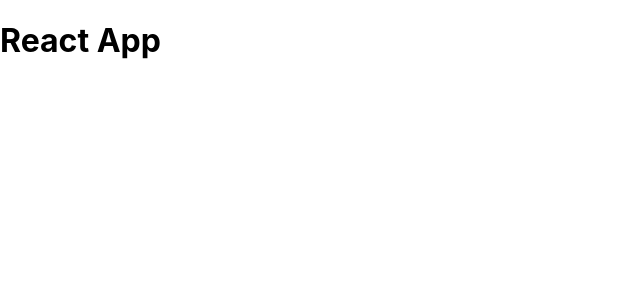
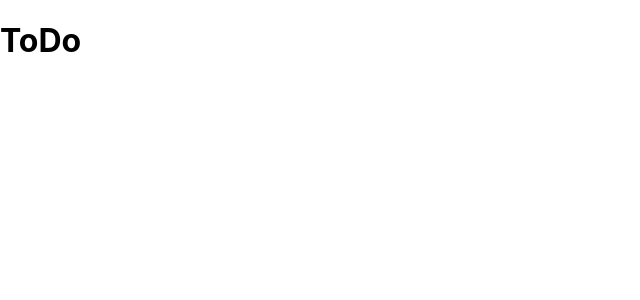
Before and after one commit to sanjeebsomu/TODO-App-with-Material-UI, a React (Create React App) app in the folder todo/: page / in a window 1280 px wide. Shown: the top 300 px of the page, without its empty margins (0-640 px from the left). Built offline with nearby package versions, Linux system fonts and the light colour scheme.

Commit message:
Installed Material UI

```diff
--- a/todo/package.json
+++ b/todo/package.json
@@ -3,12 +3,18 @@
   "version": "0.1.0",
   "private": true,
   "dependencies": {
+    "@emotion/react": "^11.7.1",
+    "@emotion/styled": "^11.6.0",
+    "@mui/icons-material": "^5.2.5",
+    "@mui/material": "^5.2.7",
+    "@mui/styled-engine-sc": "^5.1.0",
     "@testing-library/jest-dom": "^5.16.1",
     "@testing-library/react": "^12.1.2",
     "@testing-library/user-event": "^13.5.0",
     "react": "^17.0.2",
     "react-dom": "^17.0.2",
     "react-scripts": "5.0.0",
+    "styled-components": "^5.3.3",
     "web-vitals": "^2.1.3"
   },
   "scripts": {
--- a/todo/public/index.html
+++ b/todo/public/index.html
@@ -11,6 +11,14 @@
     />
     <link rel="apple-touch-icon" href="%PUBLIC_URL%/logo192.png" />
     <link rel="manifest" href="%PUBLIC_URL%/manifest.json" />
+    <link
+      rel="stylesheet"
+      href="https://fonts.googleapis.com/css?family=Roboto:300,400,500,700&display=swap"
+    />
+    <link
+      rel="stylesheet"
+      href="https://fonts.googleapis.com/icon?family=Material+Icons"
+    />
     <title>React App</title>
   </head>
   <body>
--- a/todo/src/App.js
+++ b/todo/src/App.js
@@ -2,7 +2,7 @@
 
 function App() {
   return (
-    <h1>React App</h1>
+    <h1>ToDo</h1>
   );
 }
 
```
Also changed, not shown: 1 other file (tests, documents, lock files or other folders).
